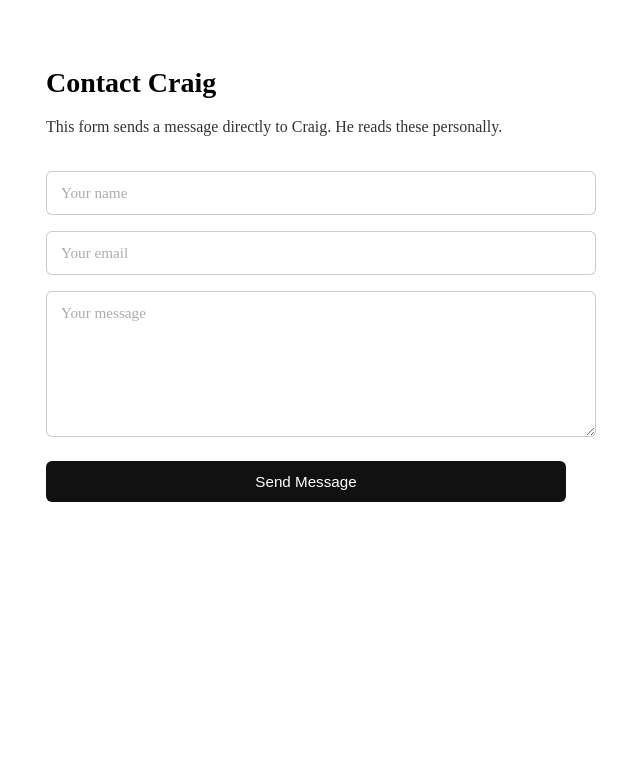
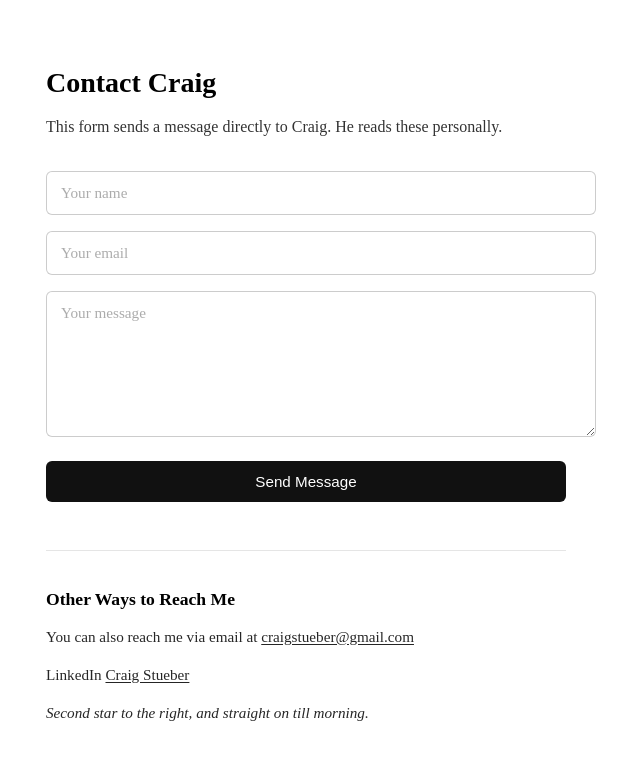
Before and after one commit to CraigStueber/CraigWebsite, a React (Vite) app: page /contact in a window 1280 px wide. Shown: the top 760 px of the page, without its empty margins (334-974 px from the left). Built offline with nearby package versions, Linux system fonts and the light colour scheme; no server answers; the HTML template or start-up script is replaced by a standard one.

Commit message:
Other ways to contact

```diff
--- a/src/pages/Contact/Contact.jsx
+++ b/src/pages/Contact/Contact.jsx
@@ -1,5 +1,5 @@
 import React, { useState } from "react";
-import supabase from "../../client.js"
+import supabase from "../../client.js";
 import "./Contact.styles.css";
 
 export default function Contact() {
@@ -83,6 +83,28 @@ export default function Contact() {
           <p className="error">Something went wrong. Please try again.</p>
         )}
       </form>
+      <div className="contact-alt">
+        <h2>Other Ways to Reach Me</h2>
+
+        <p>
+          You can also reach me via email at{" "}
+          <a href="mailto:craigstueber@gmail.com">craigstueber@gmail.com</a>
+        </p>
+
+        <p>
+          LinkedIn{" "}
+          <a
+            href="https://www.linkedin.com/in/craigstueber"
+            target="_blank"
+            rel="noopener noreferrer"
+          >
+            Craig Stueber
+          </a>
+        </p>
+        <p className="contact-alt-aside">
+          Second star to the right, and straight on till morning.
+        </p>
+      </div>
     </div>
   );
 }
--- a/src/pages/Contact/Contact.styles.css
+++ b/src/pages/Contact/Contact.styles.css
@@ -108,3 +108,35 @@
     background: #fff;
   }
 }
+.contact-alt {
+  margin-top: 48px;
+  padding-top: 24px;
+  border-top: 1px solid rgba(0, 0, 0, 0.1);
+}
+
+.contact-alt h2 {
+  font-size: 1.1rem;
+  margin-bottom: 12px;
+}
+
+.contact-alt p {
+  margin-bottom: 8px;
+  font-size: 0.95rem;
+  opacity: 0.85;
+}
+
+.contact-alt a {
+  color: inherit;
+  text-decoration: underline;
+  text-underline-offset: 2px;
+}
+
+.contact-alt a:hover {
+  opacity: 1;
+}
+.contact-alt-aside {
+  margin-top: 16px;
+  font-size: 0.85rem;
+  opacity: 0.6;
+  font-style: italic;
+}
```
